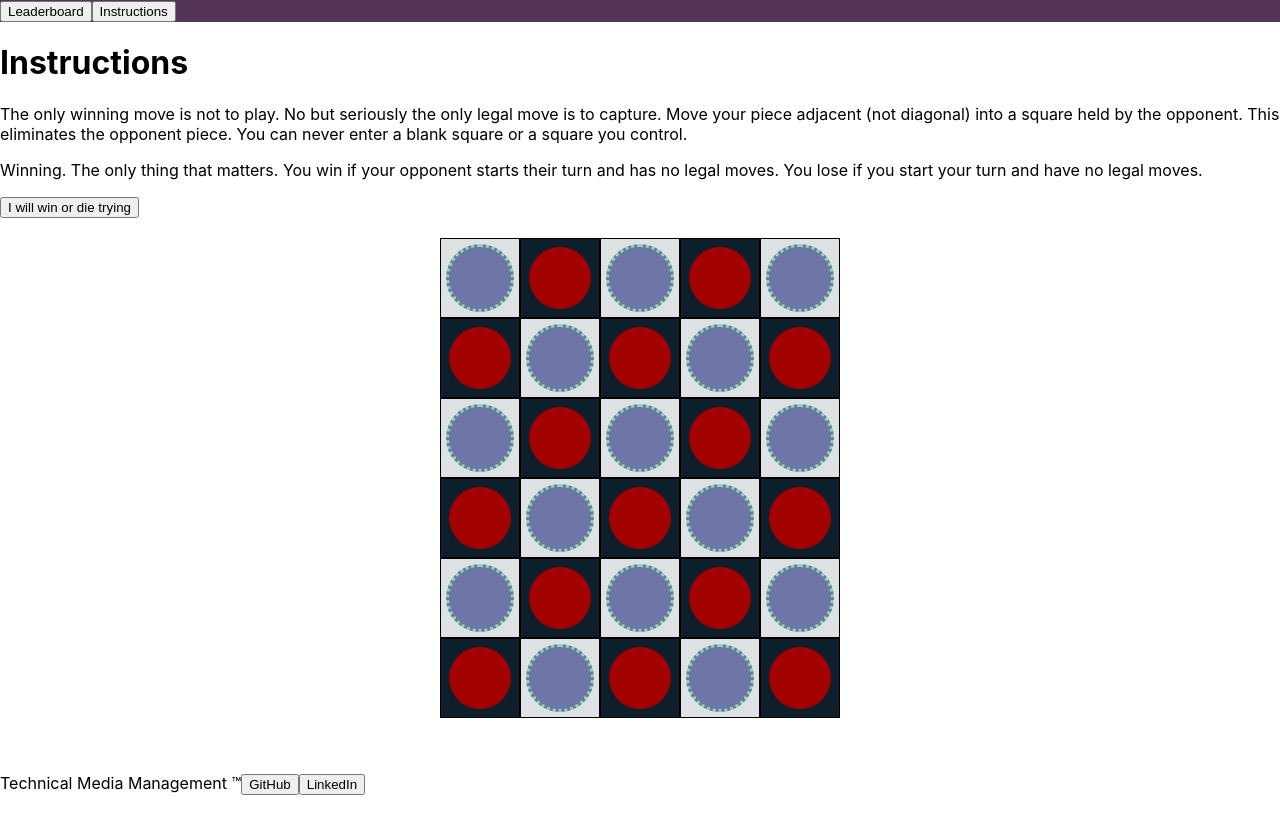
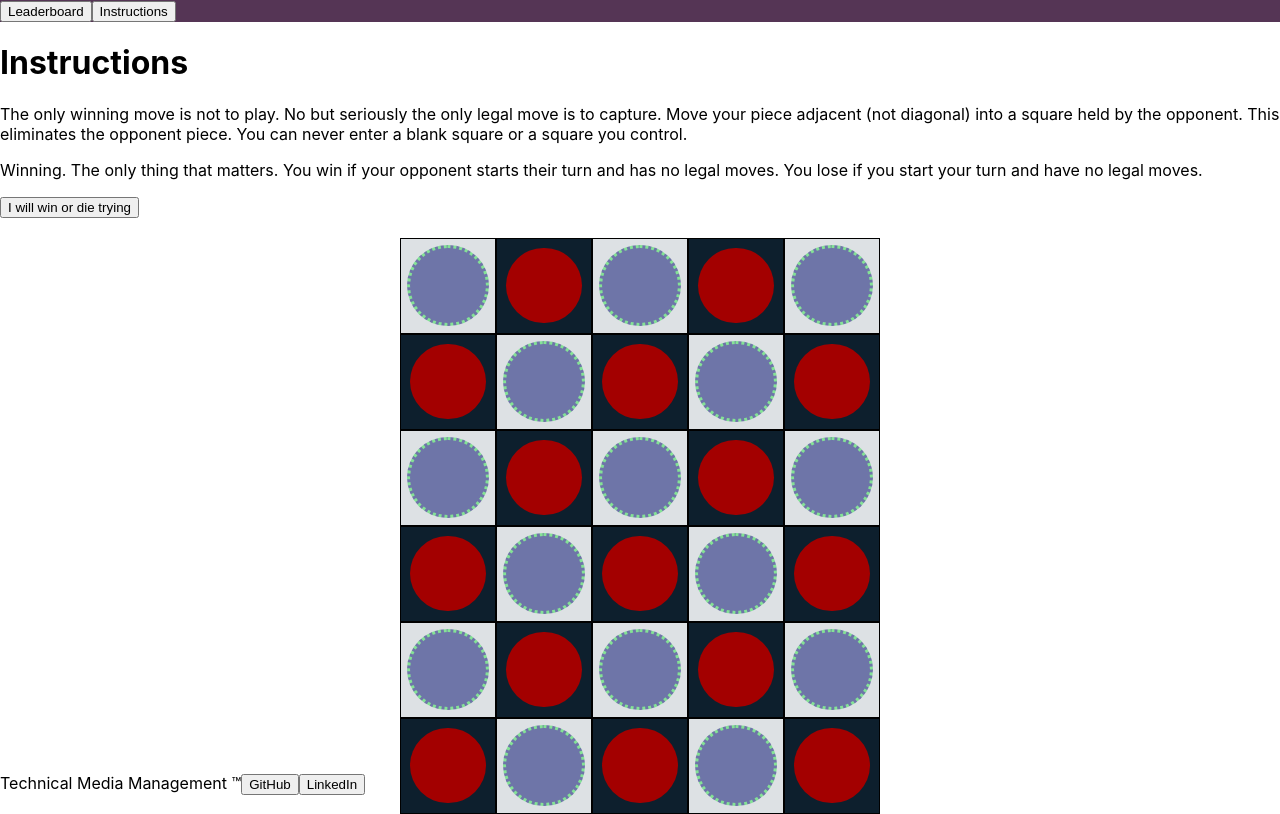
Before and after one commit to MakerMacAttack/Phoenix-Clobber, a React (Create React App) app in the folder clobber/: page /play in a window 1280 px wide. Built offline with nearby package versions, Linux system fonts and the light colour scheme.

Commit message:
no more warnings, board displaying

```diff
--- a/clobber/src/App.css
+++ b/clobber/src/App.css
@@ -12,8 +12,12 @@ footer p {
 }
 
 .row {
-  display: flex;
-  align-items: center;
+  display: grid;
+  width: 60vmin;
+  height: 12vmin;
+  grid-template-columns: repeat(5, 1fr);
+  margin-left: auto;
+  margin-right: auto;
 }
 
 .square {
@@ -68,9 +72,8 @@ footer p {
 
 #board {
   display: grid;
-  width: 50vmin;
-  height: 60vmin;
-  grid-template-columns: repeat(5, 1fr);
+  width: 60vmin;
+  height: 72vmin;
   grid-template-rows: repeat(6, 1fr);
   margin-left: auto;
   margin-right: auto;
--- a/clobber/src/components/Footer.jsx
+++ b/clobber/src/components/Footer.jsx
@@ -1,16 +1,12 @@
 import React from 'react';
 
 export default class Footer extends React.Component {
-  constructor(props) {
-    super(props)
-  }
-
   render() {
     return (
       <>
         <p>Technical Media Management &trade;</p>
-        <a href="https://github.com/MakerMacAttack/" target="_blank"><button>GitHub</button></a>
-        <a href="https://www.linkedin.com/in/tim-may-041b1b7/" target="_blank"><button>LinkedIn</button></a>
+        <a href="https://github.com/MakerMacAttack/" target="_blank" rel="noopener noreferrer"><button>GitHub</button></a>
+        <a href="https://www.linkedin.com/in/tim-may-041b1b7/" target="_blank" rel="noopener noreferrer"><button>LinkedIn</button></a>
       </>
     )
   }
--- a/clobber/src/components/Game.jsx
+++ b/clobber/src/components/Game.jsx
@@ -140,7 +140,7 @@ function Game(props) {
       <div id="board">
       {row.map((i) => {
         return (
-          <>
+          <div className="row" key={i}>
             {column.map((j) => {
               const id = [i, j];
               const potential = boardMethods.checkState(gameState.valid, id);
@@ -166,7 +166,7 @@ function Game(props) {
                 />
               );
             })}
-          </>
+          </div>
         );
       })}
       </div>
--- a/clobber/src/components/Victory.jsx
+++ b/clobber/src/components/Victory.jsx
@@ -82,7 +82,8 @@ export default function Victory(props) {
           <h1>Cheater. Get back to </h1>
             <Link to="/">the Homepage</Link>
 
-          <iframe
+            <iframe
+              title="Cheater"
             width="860"
             height="645"
             src="https://www.youtube.com/embed/DLzxrzFCyOs"
```
